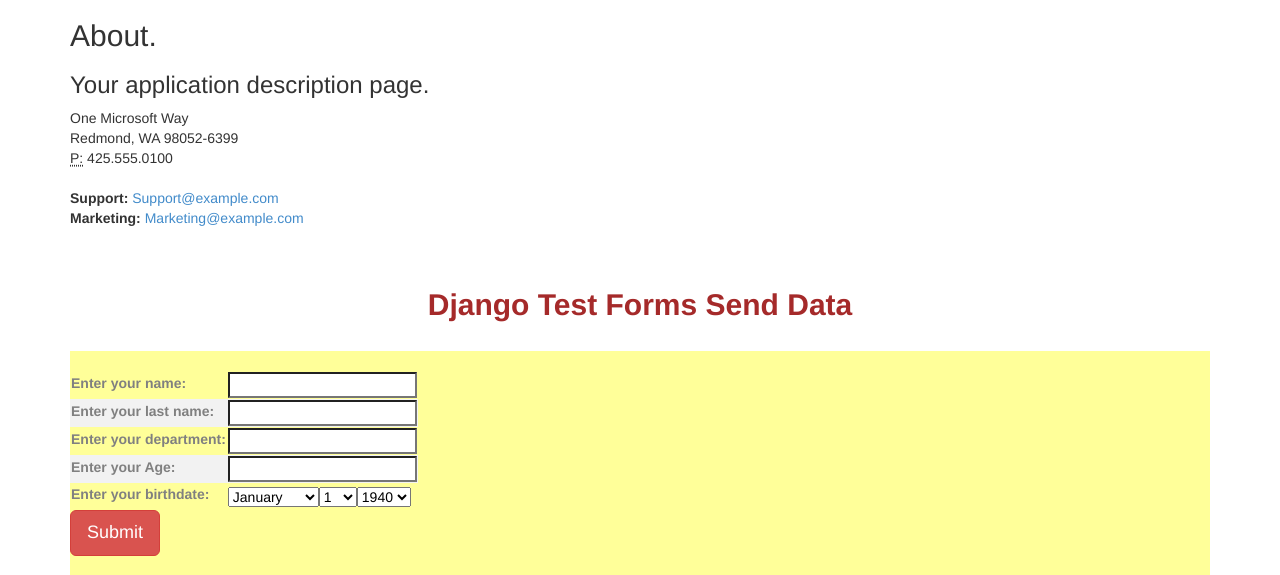
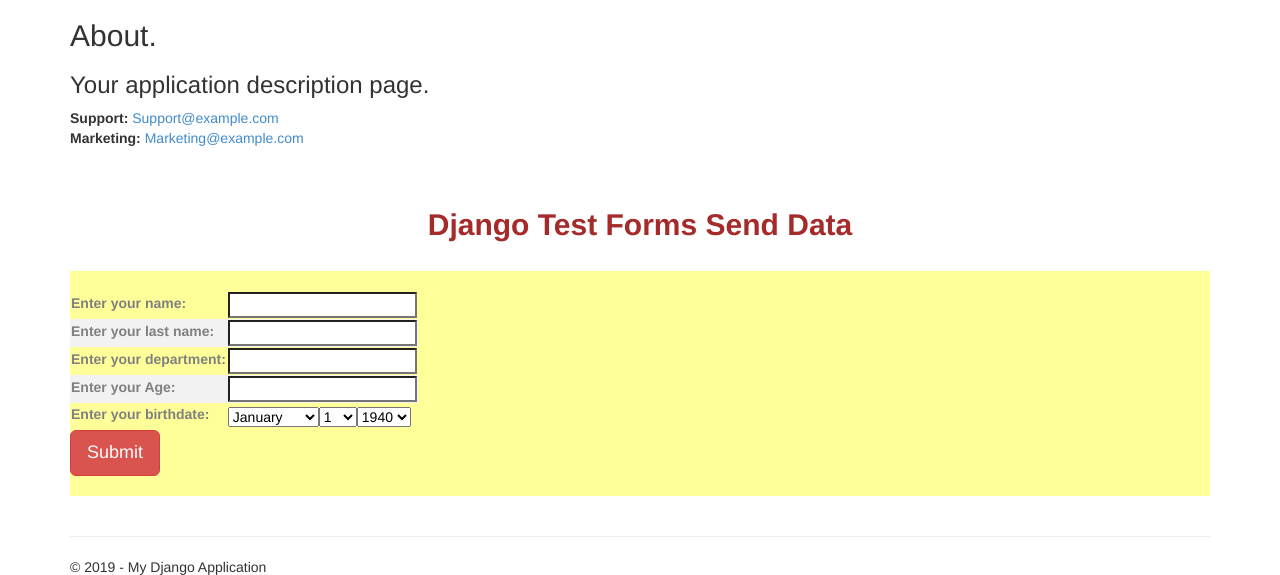
Before and after one commit to hrmbenchdjango/project, a Django app: page /contact/ in a window 1280 px wide. Shown: the part 51-626 px from the top of the page. Run offline with Django 3.2, Linux system fonts and the light colour scheme; some libraries are stand-ins or nearby versions.

Commit message:
Update v1

```diff
--- a/DjangoWebProject1/app/templates/app/contact.html
+++ b/DjangoWebProject1/app/templates/app/contact.html
@@ -4,13 +4,6 @@
 
 <h2>{{ title }}.</h2>
 <h3>{{ message }}</h3>
-
-<address>
-    One Microsoft Way<br />
-    Redmond, WA 98052-6399<br />
-    <abbr title="Phone">P:</abbr>
-    425.555.0100
-</address>
 
 <address>
     <strong>Support:</strong>   <a href="mailto:Support@example.com">Support@example.com</a><br />
```
